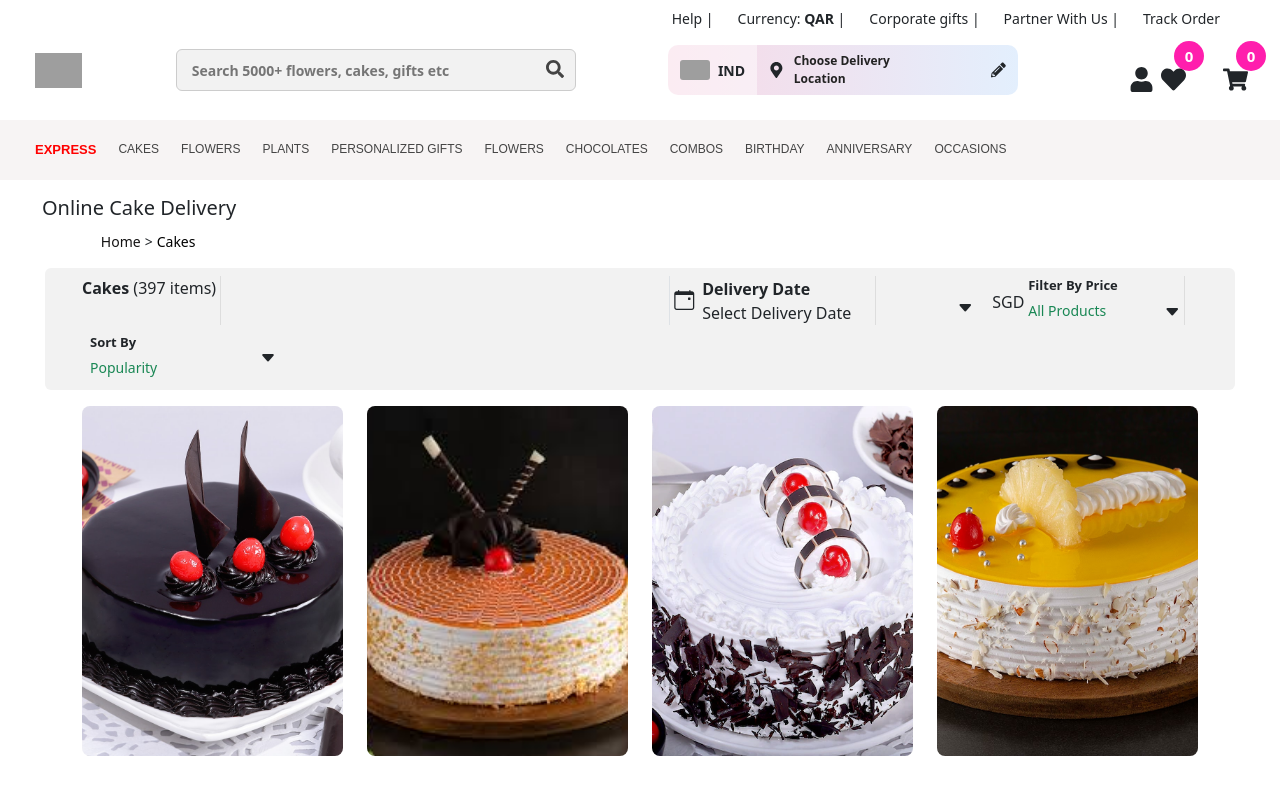
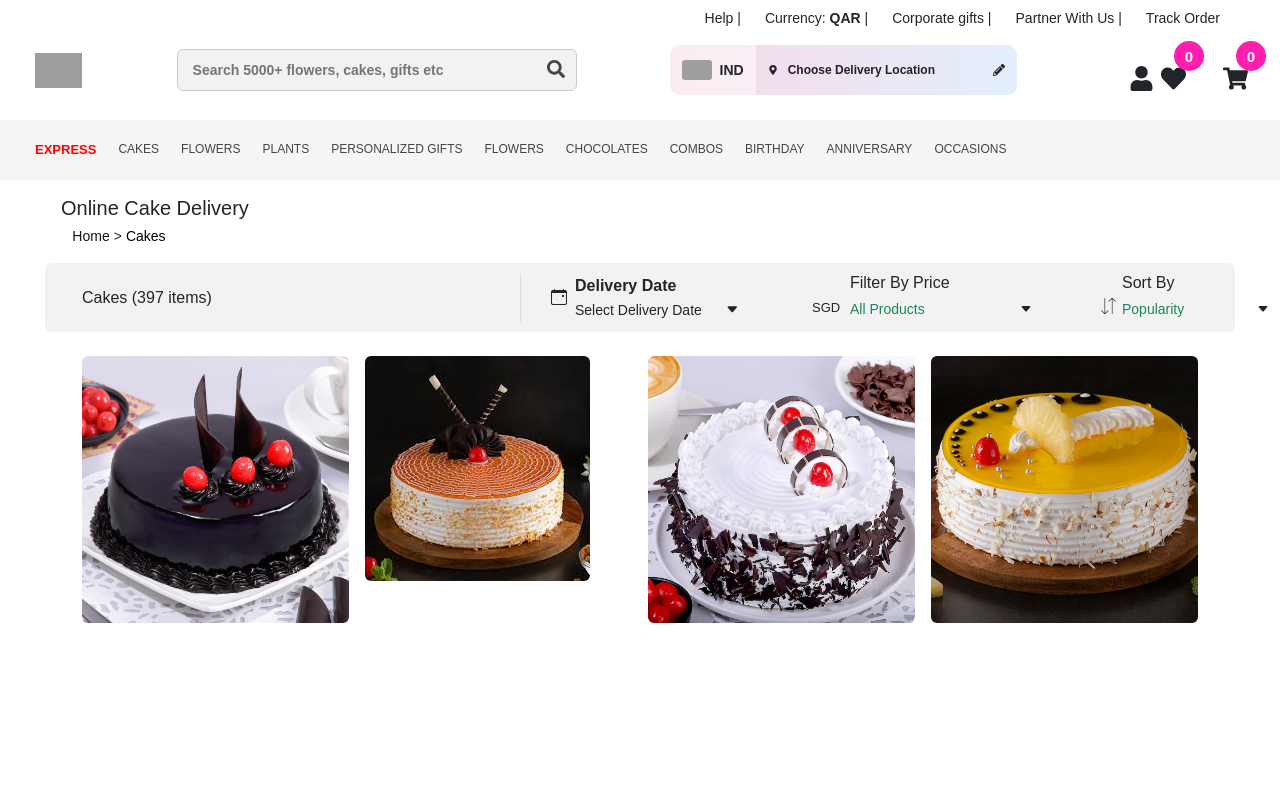
Before and after one commit to Savitha1125/cake-projects, a React (Vite) app: page /cakes in a window 1280 px wide. Shown: the top 794 px of the page. Built offline with nearby package versions, Linux system fonts and the light colour scheme; grey boxes are pictures that could not be loaded.

Commit message:
initialize the code

```diff
--- a/src/Cakes.jsx
+++ b/src/Cakes.jsx
@@ -5,168 +5,133 @@ import "react-datepicker/dist/react-datepicker.css";
 import "bootstrap/dist/css/bootstrap.min.css";
 import "bootstrap-icons/font/bootstrap-icons.css";
 import "./cakes.css";
+import imageData from "./images.json";
+
 import choco from "./assets/images/choco.jpeg";
-import cake2 from "./assets/butterscotch.jpg";
-import cake3 from "./assets/blackforest.webp";
-import cake4 from "./assets/pineapple.jpg";
-
+import butterscotch from "./assets/butterscotch.jpg";
+import blackforest from "./assets/blackforest.webp";
+import pineapple from "./assets/pineapple.jpg";
 
 export default function Cakes() {
   const [showPopup, setShowPopup] = useState(false);
   const [selectedDate, setSelectedDate] = useState(null);
   const [priceOption, setPriceOption] = useState("");
   const [sortOption, setSortOption] = useState("");
-  const priceOptionImages = [
-  { src: choco, alt: "Chocolate Cake" },
-  { src: cake2, alt: "Vanilla Cake" },
-  { src: cake3, alt: "Strawberry Cake" },
-  { src: cake4, alt: "Black Forest Cake" },
-];
+
+  const imagesMap = { choco, butterscotch, blackforest, pineapple };
+
+// Then in the component
+const images = imageData.map((img) => ({
+  url: imagesMap[img.key],
+  alt: img.alt,
+}));
 
   return (
     <>
-      {/* Header */}
+      {/* TITLE + BREADCRUMB */}
       <div className="container py-3">
-        <h5 className="fw-normal cake-delivery">Online Cake Delivery</h5>
-        <div className="container-fluid breadcrumb-bar">
-          <nav aria-label="breadcrumb">
-            <div className="breadcrumb-content">
+        <h5 className="fw-normal cake-title">Online Cake Delivery</h5>
+
+        <div className="breadcrumb-bar">
           <span className="home">Home</span>
           <span className="mx-1">{">"}</span>
           <span className="cakes">Cakes</span>
         </div>
-          </nav>
-        </div>
       </div>
 
-      {/* Filter Bar */}
+      {/* FILTER BAR */}
       <div className="container-fluid filter-bar">
         <div className="container">
-          <div className="row align-items-center py-2 g-2">
+          <div className="row align-items-center py-2 filter-row filter-row-desktop">
 
-            {/* Cake Count */}
-            <div className="col-12 col-lg-auto fw-bold mb-2 mb-lg-0 me-lg-5 text-start">
+            {/* Cakes Count */}
+            <div className="col-lg-auto cakes-count">
               Cakes <span className="fw-normal">(397 items)</span>
             </div>
 
             {/* Delivery Date */}
             <div
-  className="col-12 col-lg-auto d-flex align-items-center mb-2 mb-lg-0 delivery position-relative pe-4"
-  style={{ cursor: "pointer" }}
+              className="col-lg-auto delivery d-flex align-items-center position-relative"
               onClick={() => setShowPopup(true)}
             >
-  <i className="bi bi-calendar-event fs-5 me-2"></i>
-  <div className="d-flex flex-column">
+              <i className="bi bi-calendar-event me-2"></i>
+
+              <div className="me-4">
                 <div className="fw-bold">Delivery Date</div>
-    <span>Select Delivery Date</span>
+                <small>Select Delivery Date</small>
               </div>
 
-  {/* Down icon before the vertical line */}
-  <i
-    className="bi bi-caret-down-fill position-absolute down-icon"
-  ></i>
+              <i className="bi bi-caret-down-fill dropdown-icon1 mt-2 me-2"></i>
             </div>
-{/* Price Filter */}
-    <div className="col-12 col-lg-auto d-flex flex-column position-relative mb-2 mb-lg-0 filter-price">
-      <div className="fw-bold filter ms-5">Filter By Price</div>
-        <div className="position-relative">
+
+            {/* Filter by Price */}
+            <div className="col-lg-auto position-relative">
+              <div className="filter-label ms-2">Filter By Price</div>
+
+              <div className="position-relative ">
                 <span className="select-prefix">SGD</span>
+
                 <select
-              id="priceSelect"
-              className="form-select form-select-sm custom-dropdown ps-5 mb-1"
+                  className="form-select form-select-sm custom-dropdown ps-2 green-text me-5"
                   value={priceOption}
                   onChange={(e) => setPriceOption(e.target.value)}
-              style={{ minWidth: "150px" }}
                 >
                   <option value="">All Products</option>
-            <option value="1">7.34 and Below</option>
-            <option value="2">7.35 - 14.69</option>
-            <option value="3">14.70 - 22.04</option>
-            <option value="4">22.05 - 36.74</option>
-            <option value="5">36.75 and Above</option>
+                  <option>7.34 and Below</option>
+                  <option>7.35 - 14.69</option>
+                  <option>14.70 - 22.04</option>
+                  <option>22.05 - 36.74</option>
+                  <option>36.75 and Above</option>
                 </select>
 
-                {/* Consistent down icon */}
-                <i
-                  className="bi bi-caret-down-fill position-absolute"
-                  style={{
-                    right: "0px",
-                    top: "50%",
-                    transform: "translateY(-50%)",
-                    pointerEvents: "none",
-                  }}
-                ></i>
+                <i className="bi bi-caret-down-fill dropdown-icon"></i>
               </div>
             </div>
 
-            {/* Sort Filter */}
-            <div className="col-12 col-lg-auto d-flex flex-column position-relative mb-2 mb-lg-0">
-              <div className="fw-bold filter ms-2">Sort By</div>
+            {/* Sort */}
+            <div className="col-lg-auto position-relative">
+              <div className="filter-label  ms-2">Sort By</div>
+
+              <div className="position-relative">
+                <i class="fi fi-tr-sort-alt me-5"></i>
                 <select
-                id="sortSelect"
-                className="form-select form-select-sm custom-dropdown"
+                  className="form-select form-select-sm custom-dropdown green-text"
                   value={sortOption}
                   onChange={(e) => setSortOption(e.target.value)}
-                style={{ minWidth: "150px" }}
                 >
                   <option value="">Popularity</option>
-                <option value="priceLow">Price - Low to High</option>
-                <option value="priceHigh">Price - High to Low</option>
+                  <option>Price - Low to High</option>
+                  <option>Price - High to Low</option>
                 </select>
 
-              {/* Consistent down icon */}
-              <i
-                className="bi bi-caret-down-fill position-absolute"
-                style={{
-                  right: "10px",
-                  top: "50%",
-                  transform: "translateY(-50%)",
-                  pointerEvents: "none",
-                }}
-              ></i>
+                <i className="bi bi-caret-down-fill dropdown-icon"></i>
+              </div>
             </div>
 
           </div>
         </div>
       </div>
-      {/* Date Picker Popup */}
-      {showPopup && (
-        <div className="date-overlay">
+
+      {/* DATE PICKER */}
+      {showPopup && ( <div className="date-overlay">
         <div className="date-popup">
-            <IoClose
-              className="close-icon"
-              onClick={() => setShowPopup(false)}
-            />
-            <DatePicker
-              selected={selectedDate}
-              onChange={(date) => setSelectedDate(date)}
-              inline
-              minDate={new Date()}
-            />
+        <IoClose className="close-icon" onClick={() => setShowPopup(false)} />
+        <DatePicker selected={selectedDate} onChange={(date) => setSelectedDate(date)}
+        inline minDate={new Date()} />
         <div className="date-footer d-flex justify-content-between mt-3">
-              <button
-                className="btn"
-                style={{ backgroundColor: "red", color: "white", border: "none" }}
-                onClick={() => setSelectedDate(null)}
-              >
-                RESET
-              </button>
-              <button
-                className="btn"
+        <button className="btn" style={{ backgroundColor: "red", color: "white", border: "none" }}
+        onClick={() => setSelectedDate(null)} > RESET </button> <button className="btn"
         style={{ backgroundColor: "green", color: "white", border: "none" }}
-                onClick={() => setShowPopup(false)}
-              >
-                OK
-              </button>
-            </div>
+        onClick={() => setShowPopup(false)} > OK </button> </div>
         </div>
         </div>
         )}
-      <div className="container my-3">
-  <div className="row">
-    {priceOptionImages.map((img, index) => (
-      <div key={index} className="col-6 col-md-3 mb-3">
-        <img src={img.src} alt={img.alt} className="img-fluid cake-img1" />
+    {/* CAKES IMAGES */}
+<div className="container py-4">
+  <div className="row g-3">
+    {images.map((img, idx) => (
+      <div className="col-6 col-sm-4 col-md-3 col-lg-3" key={idx}>
+        <img src={img.url} alt={img.alt} className="img-fluid rounded" />
       </div>
     ))}
   </div>
--- /dev/null
+++ b/src/Cart.jsx
@@ -0,0 +1,32 @@
+import React from 'react';
+import image from "./assets/images/main-image-without-button-new.avif";
+import Product from "./Product"
+
+export default function Cart() {
+  return (
+      <>
+     <div className="container py-5 d-flex justify-content-center">
+      <div className="position-relative w-50 mb-5">
+        <img src={image} alt="Cart" className="img-fluid" />
+        <button
+          className="position-absolute top-50 start-50 translate-middle"
+          style={{
+            backgroundColor: " rgb(236, 89, 155)",
+            color: "white",
+            border: "none",
+            padding: "3px 20px",
+            borderRadius: "18px",
+            cursor: "pointer",
+            marginTop:"60px",
+            fontSize:"14px",
+            marginLeft:"14px"
+          }}
+        >
+          Continue Shopping
+        </button>
+      </div>
+    </div>
+<Product/>
+    </>
+  );
+}
--- a/src/Header.jsx
+++ b/src/Header.jsx
@@ -234,7 +234,7 @@ export default function Header() {
           <div className="tooltip-user-box">
           <h4>Welcome</h4>
           <p className="order">To access account and manage orders</p>
-          <button className="btn btn-outline-dark px-0 py-0">Signup/Login</button>
+          <button className="btn btn-outline-dark px-2 py-1">Signup/Login</button>
           <p className="show">
           My Winni<br />
           My Orders<br />
@@ -259,7 +259,7 @@ export default function Header() {
             <div className="icon-wrapper"
              onMouseEnter={() => setShowCart(true)}
               onMouseLeave={() => setShowCart(false)}
-              onClick={() => navigate("/cart")}>
+              onClick={() => navigate("/Cart")}>
               <FaShoppingCart />
               {showCart && <div className="tooltip-cart">Cart</div>}
               <span className="badge icon-badge text-center">0</span>
--- a/src/Router.jsx
+++ b/src/Router.jsx
@@ -16,6 +16,7 @@ import Flower from "./Flower";
 import TextPage from "./Text-page";
 import Footer from "./Footer";
 import Help from "./Help";
+import Cart from "./Cart";
 
 export default function MainLayout() {
   const location = useLocation();
@@ -49,6 +50,7 @@ export default function MainLayout() {
         <Route path="/pull-me-up-cakes" element={<PullMeUpCakes />} />
         <Route path="/kids-cakes" element={<KidsCakes />} />
         <Route path="/next-page" element={<NextPage />} />
+        <Route path="/cart" element={<Cart/>}/>
       </Routes>
     </>
   );
--- a/src/cakes.css
+++ b/src/cakes.css
@@ -1,23 +1,27 @@
-.cake-delivery{
-  transform: translate(-40px);
-  white-space: nowrap;
-}
-.breadcrumb-bar {
-  width: 100%;
-  padding: 10px 20px;   /* left padding only */
+body {
+  font-family: Poppins, sans-serif;
 }
 
-.breadcrumb-content {
-  display: flex;
-  align-items: center;
+/* TITLE */
+.cake-delivery {
+  white-space: nowrap;
+  margin-bottom: 4px;
+  position: relative;
+  right: 20px;
+}
+
+/* BREADCRUMB */
+.breadcrumb-bar {
   font-size: 14px;
-  transform: translate(-25%);
+  margin-top: 30px !important;
+  margin: 0 auto;
   position: relative;
-  top:25px
+  right: 56%;
 }
 
 .home {
   color: #141313;
+
 }
 
 .cakes {
@@ -25,66 +29,194 @@
   font-weight: 500;
 }
 
+/* FILTER BAR */
 .filter-bar {
+  background: #f2f2f2;
+  border-radius: 6px;
   width: 93%;
-  background-color: #f2f2f2;
-  border-radius: 6px;
-  margin-top: 15px;
-}
-.filter-bar .row > div {
-  border-right: 1px solid #ddd;
-  height: 49px;
 }
 
-.filter-bar .row > div:last-child {
-  border-right: none;
+.filter {
+  font-size: 13px;
+  margin-bottom: 4px;
 }
+
+/* DELIVERY */
+.delivery {
+  border-left: 1px solid #ddd;
+  padding-left: 30px;
+  min-width: 260px;
+  cursor: pointer;
+  white-space: nowrap;
+}
+
+/* DROPDOWNS */
 .custom-dropdown {
-  width: 200px !important;
-  appearance: none !important;
-  -webkit-appearance: none;
-  -moz-appearance: none;
-  background-color: transparent;
   border: none;
-  outline: none;
-  padding-right: 1.8rem;
+  background: transparent;
+  appearance: none;
   cursor: pointer;
+  min-width: 150px;
   color: #198754;
-  background-image: none !important;
-  padding-right: 20px !important;
+  position: relative;
+  z-index: 2;
 }
+
+.custom-dropdown option {
+  color: #000;
+}
+
+.custom-dropdown option:checked {
+  color: #198754;
+}
+
+/* PREFIX */
 .select-prefix {
   position: absolute;
-  top: 20%;
-  left: 12px;
+  top: 10%;
+  transform: translate(-30px);
+  font-size: 13px;
+}
+.dropdown-icon1{
+  font-size: 13px;
+  position: relative;
+  top:9px
+}
+/* COMMON ICON */
+.dropdown-icon {
+  position: absolute;
+  right: 8px;
+  top: 50%;
   transform: translateY(-50%);
-  font-weight: 400;
+  font-size: 12px;
   pointer-events: none;
 }
+.fi-tr-sort-alt {
+  position: absolute;
+  right: 69%;
+  top: 49%;            /* vertical center */
+  transform: translateY(-50%);
+  z-index: 1;          /* behind the select */
+  pointer-events: none; /* icon won’t block clicks on dropdown */
+}
+/* LAPTOP ONLY */
+/* Desktop / Laptop spacing like WINNI */
+@media (min-width: 992px) {
+   .filter-row-desktop {
+    display: flex;
+    align-items: center;
+    gap: 80px;
+  }
 
-.custom-dropdown:focus {
-  outline: none;
-  box-shadow: none;
+
+  /* Cakes block width */
+  .filter-row-desktop > div:first-child {
+    min-width: 220px;
   }
-.custom-dropdown option {
-  color: black;
+
+  /* Delivery Date block width */
+  .delivery {
+    min-width: 260px;
+    border-left: 1px solid #ddd;
+    padding-left: 30px;
+    margin-left: 180px;
   }
-.down-icon{
+}
+
+/* MOBILE */
+@media (max-width: 768px) {
+  .filter-row {
+    flex-direction: column;
+    gap: 10px;
+  }
+  .dropdown-icon1{
+   transform: translate(99px) !important;
+  }
+  .delivery {
+    margin-left: 40px;
     position: relative;
-  left: 140% !important;
-  top:20px !important;
+    right: 60px;
   }
-.bi-caret-down-fill{
+  .breadcrumb-bar {
+    transform: translate(-17px);
     position: relative;
-  top:73%;
+    top:35px
   }
-.filter{
-  font-size: 13px;
+  .fi-tr-sort-alt {
+    position: absolute;
+    right: 87%;
   }
-/* Delivery section */
+.cake-title{
+  white-space: nowrap;
+  margin-top: 40px !important;
+  position: relative;
+  right: 7px;
+}
+}
+@media (max-width:576px) {
+.dropdown-icon1{
+   transform: translate(75px) !important;
+  }
+.breadcrumb-bar{
+    position: relative;
+    top: -80px !important;
+    left:-70px
+}
+.cake-title{
+  position: relative;
+  bottom: 30px;
+  left: 10px;
+}
+.filter-bar{
+  position: relative;
+  bottom: 90px;
+}
+}
+/* Laptop: 992px – 1199px */
+@media (min-width: 992px) and (max-width: 1199px) {
+  .filter-row-desktop {
+    display: flex;
+    align-items: center;
+    flex-wrap: nowrap;       /* stay in one row */
+    gap: 20px;               /* moderate spacing */
+    justify-content: flex-start;
+  }
+
+  .filter-row-desktop > div {
+    min-width: 0;            /* allow shrinking */
+    flex-shrink: 1;          /* prevent overflow */
+  }
+
   .delivery {
-  border-left: 1px solid #dee2e6;
-  cursor: pointer;
+    margin-left: 0;          /* remove extra margin that pushes it out */
+  }
+}
+
+
+/* Desktop: ≥1200px */
+@media (min-width: 1200px) {
+  .filter-row-desktop {
+    display: flex;
+    align-items: center;
+    flex-wrap: nowrap;       /* keep items in one row */
+    gap: 50px;               /* bigger gap for large desktops */
+    justify-content: flex-start;
+  }
+  .cake-title{
+    position: relative;
+    right: 21px;
+  }
+}
+
+/* DATE POPUP */
+.date-overlay {
+  position: fixed;
+  inset: 0;
+  background: rgba(0,0,0,0.4);
+  display: flex;
+  justify-content: center;
+  align-items: center;
+  z-index: 9999;
 }
 
 /* Popup overlay */
@@ -97,14 +229,12 @@
    justify-content: center;
    z-index: 9999;
   }
-
   /* Popup box */
   .date-popup {
     background: #fff;
     padding: 30px;
     position: relative;
   }
-
   /* Close icon */
   .close-icon {
     position: absolute;
@@ -113,14 +243,12 @@
     font-size: 22px;
     cursor: pointer;
   }
-
   /* Footer buttons */
   .date-footer {
     display: flex;
     justify-content: space-between;
     margin-top: 12px;
   }
-
   /* Optional: calendar styling */
   .react-datepicker {
     border: none;
@@ -131,13 +259,11 @@
     color: white !important;
   }
   /* Selected date */
-.react-datepicker__day--selected,
-.react-datepicker__day--keyboard-selected {
+  .react-datepicker__day--selected, .react-datepicker__day--keyboard-selected {
     background-color: purple !important;
     color: black !important;
     border-radius: 50%;
   }
-
   /* Today's date */
   .react-datepicker__day--today {
     color:#000 !important;
@@ -148,7 +274,6 @@
   .react-datepicker__month-container .react-datepicker__month {
     background-color: transparent !important;
   }
-
   .react-datepicker__day {
     margin: 5px !important;
     width: 30px !important;
@@ -163,31 +288,30 @@
   .react-datepicker__navigation--next {
     border-left-color: black !important;
    }
+/* Mobile: ≤576px */
+@media (max-width: 576px) {
+  .date-popup {
+    width: 90%;           /* make it smaller and responsive */
+    max-width: 300px;     /* optional: limit maximum width */
+    padding: 10px;
 
-@media (min-width: 992px) {
-  .delivery {
-    margin-left: 400px !important; /* increase this value for more gap */
   }
-  .filter-price{
-    margin-left:100px;
+.react-datepicker__day {
+    margin: 5px !important;
+    width: 23px !important;
+    height: 30px !important;
+    line-height: 36px !important;
+    text-align: center;
+    border-radius: 50%;
+  }
+  .react-datepicker {
+    font-size: 14px;      /* optional: make calendar text smaller */
   }
 }
 
-/* Responsive dropdowns */
-@media (max-width: 768px) {
-  .filter-bar .row {
-    flex-direction: column;
-    align-items: flex-start;
-    gap: 10px;
-  }
-  .date-popup {
-    width: 95%;
-    padding: 15px;
-  }
-}
+/* CAKES */
 .cake-img1 {
-  width: 100%;
-  height: 350px;        /* same height for all */
-  object-fit: cover;   /* crops image without stretching */
+  height: 350px;
+  object-fit: cover;
   border-radius: 8px;
 }
--- /dev/null
+++ b/src/images.json
@@ -0,0 +1,6 @@
+[
+  { "id": 1, "key": "choco", "alt": "Chocolate Cake" },
+  { "id": 2, "key": "butterscotch", "alt": "Butterscotch Cake" },
+  { "id": 3, "key": "blackforest", "alt": "Black Forest Cake" },
+  { "id": 4, "key": "pineapple", "alt": "Pineapple Cake" }
+]
--- a/src/index.css
+++ b/src/index.css
@@ -152,7 +152,9 @@ body {
     align-items: center;
     gap: 10px;
     padding: 0px 12px;
+    font-size: 10px;
     min-width: 0;
+    white-space: nowrap !important;
 }
 
 .location-text-section i {
@@ -160,7 +162,9 @@ body {
     color: #444;
     flex-shrink: 0;
 }
-
+.pencil{
+  font-size: 12px;
+}
 .location-text-section span {
     font-weight: 600;
     font-size: 12px;
@@ -333,7 +337,7 @@ body {
   }
   .pencil{
     position: relative;
-    left: 110%;
+    left: 100%;
   }
   .location-text-section span{
     font-size: 14px;
@@ -713,7 +717,7 @@ body {
   position: absolute;
   bottom: 65px;
 }
-.btn{
+.btn-outline-dark{
   position: absolute;
   font-size: 13px;
   top: 75px;
```
Also changed, not shown: src/assets/images/main-image-without-button-new.avif (added). Lines whose indentation alone changed are shown as unchanged.
